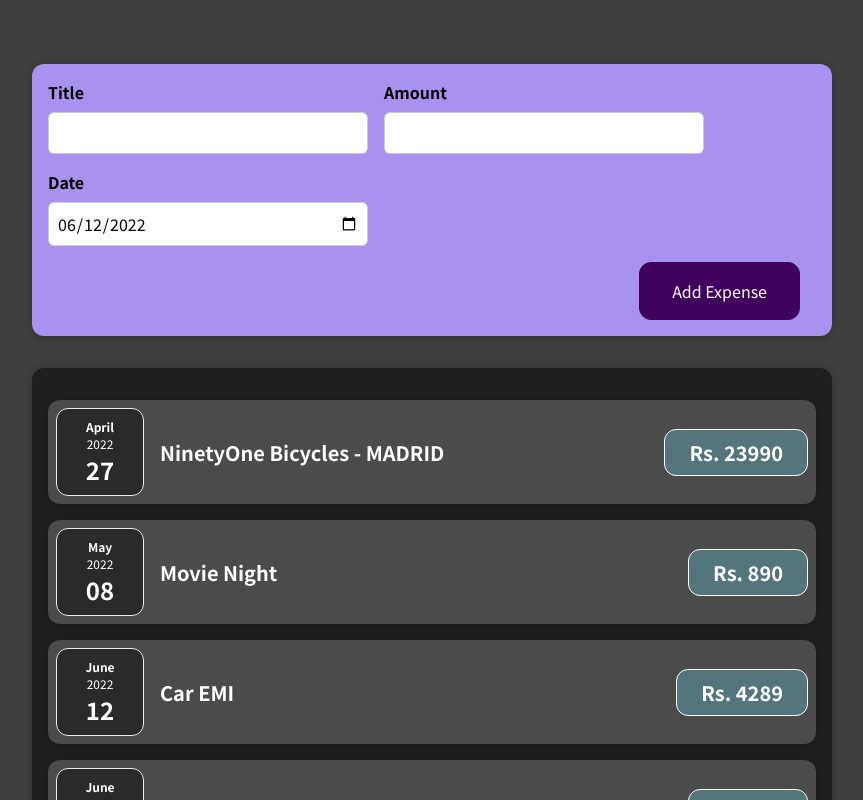
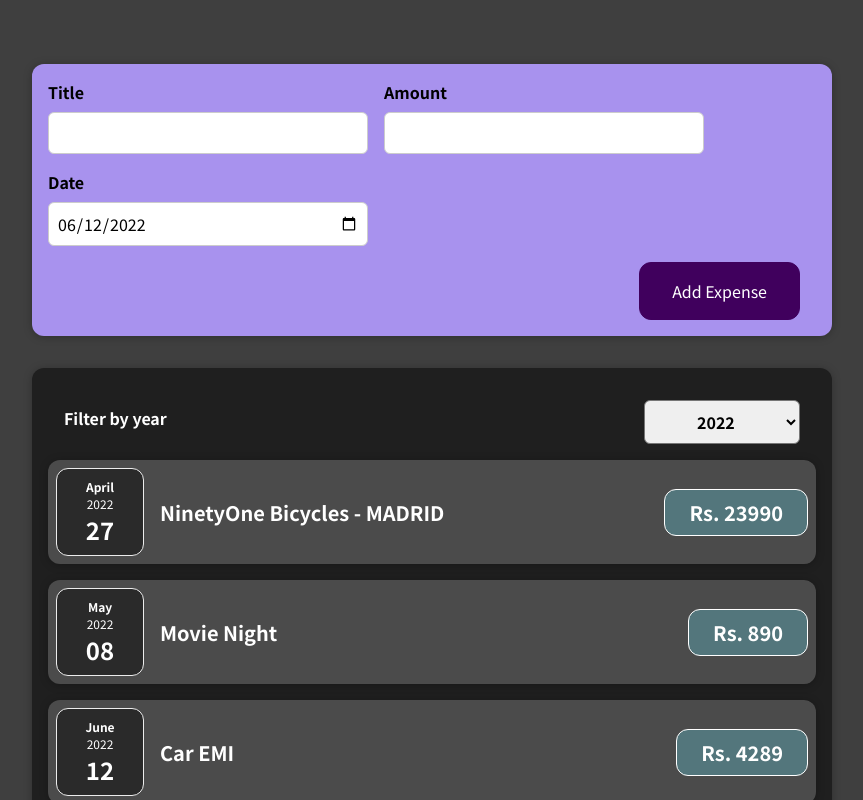
Before and after one commit to thekavish/react-complete-guide, a React (Create React App) app: page / in a window 1280 px wide. Shown: the top 800 px of the page, without its empty margins (208-1071 px from the left). Built offline with nearby package versions, Linux system fonts and the light colour scheme.

Commit message:
added year filter

```diff
--- a/src/components/Expenses/Expenses.js
+++ b/src/components/Expenses/Expenses.js
@@ -1,12 +1,23 @@
 import './Expenses.css'
 import ExpenseItem from "./ExpenseItem";
 import Card from "../UI/Card";
+import ExpensesFilter from "./ExpensesFilter";
+import {useState} from "react";
 
 const Expenses = (props) => {
-    const list = props.list;
+    const [filteredYear, setFilteredYear] = useState('2022');
+    const updateExpenseListHandler = selectedYear => {
+        setFilteredYear(selectedYear);
+    }
+
+    let list = props.list;
+    if (filteredYear !== 'all') {
+        list = props.list.filter((value) => value.date.getFullYear() === parseInt(filteredYear));
+    }
 
     return (
         <Card className="expenses">
+            <ExpensesFilter selected={filteredYear} onFilterUpdate={updateExpenseListHandler}/>
             <ExpenseItem
                 date={list[0].date}
                 title={list[0].title}
--- /dev/null
+++ b/src/components/Expenses/ExpensesFilter.css
@@ -0,0 +1,24 @@
+.expenses-filter {
+    padding: 0 1rem;
+    color: white;
+}
+
+.expenses-filter__control {
+    display: flex;
+    align-items: center;
+    justify-content: space-between;
+    width: 100%;
+    margin: 1rem 0;
+}
+
+.expenses-filter label {
+    font-weight: bold;
+    margin-bottom: 0.5rem;
+}
+
+.expenses-filter select {
+    font: inherit;
+    font-weight: bold;
+    padding: 0.5rem 3rem;
+    border-radius: 6px;
+}
--- /dev/null
+++ b/src/components/Expenses/ExpensesFilter.js
@@ -0,0 +1,21 @@
+import './ExpensesFilter.css';
+
+const ExpensesFilter = props => {
+    const updateFilterHandler = event => {
+        props.onFilterUpdate(event.target.value);
+    }
+
+    return (
+        <div className='expenses-filter'>
+            <div className='expenses-filter__control'>
+                <label>Filter by year</label>
+                <select value={props.selected} onChange={updateFilterHandler}>
+                    {['all', '2022', '2021', '2020', '2019'].map(year => <option
+                        value={year}>{year.toUpperCase()}</option>)}
+                </select>
+            </div>
+        </div>
+    );
+};
+
+export default ExpensesFilter;
```
